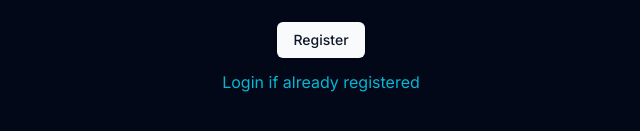
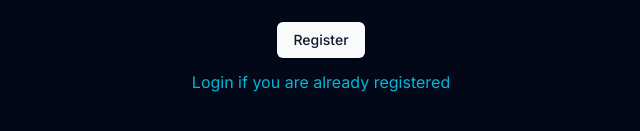
Before and after one commit to ShubhradipSarkar/NEXT_APP, a Next.js app: page /signup in a window 1280 px wide. Shown: the part 373-504 px from the top of the page, without its empty margins (319-959 px from the left). Built offline with nearby package versions, Linux system fonts and the light colour scheme.

Commit message:
no normal

```diff
--- a/src/app/signup/page.tsx
+++ b/src/app/signup/page.tsx
@@ -99,7 +99,7 @@ function SignUp() {
                     <center><Button type="submit">Register</Button></center>
                 </form>
             </Form>
-            <Link href="/login" className="m-3 text-cyan-500">Login if already registered</Link>
+            <Link href="/login" className="m-3 text-cyan-500">Login if you are already registered</Link>
         </div>
     )
 }
```
